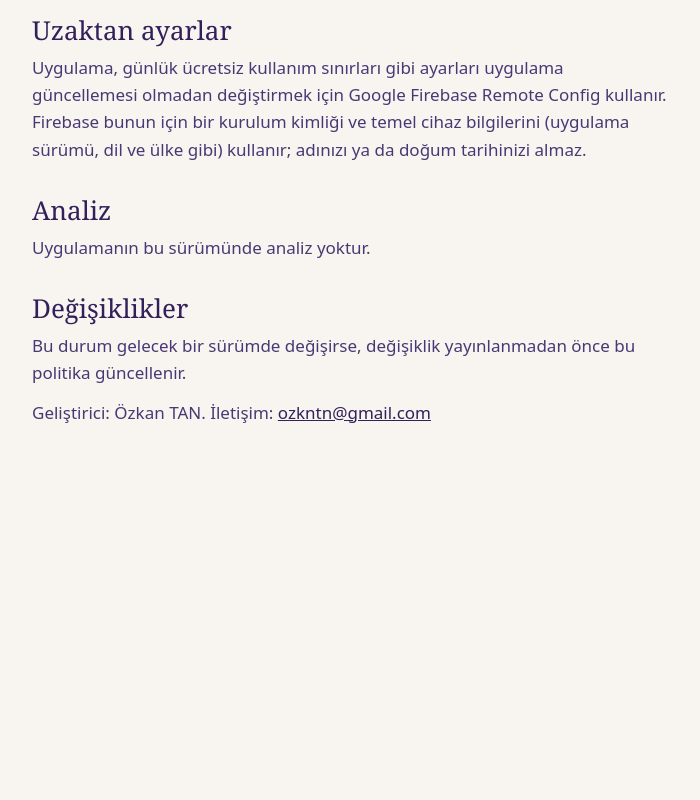
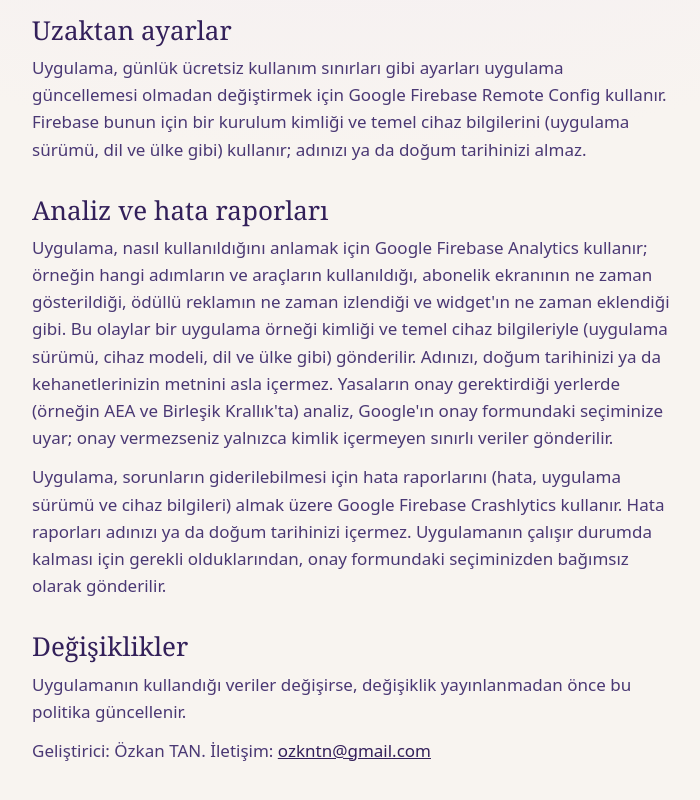
Before and after one commit to cpeakdot/cpeakdot.github.io, a plain HTML site: page luckwise/tr/privacy/index.html in a window 1280 px wide. Shown: the part 862-1662 px from the top of the page, without its empty margins (288-988 px from the left). Before the commit the page ends 1364 px from the top, so only its background shows below. Drawn offline with Linux system fonts and the light colour scheme.

Commit message:
Privacy: analytics and crash reports

```diff
--- a/luckwise/tr/privacy/index.html
+++ b/luckwise/tr/privacy/index.html
@@ -23,11 +23,12 @@
 <h2>Uzaktan ayarlar</h2>
 <p>Uygulama, günlük ücretsiz kullanım sınırları gibi ayarları uygulama güncellemesi olmadan değiştirmek için Google Firebase Remote Config kullanır. Firebase bunun için bir kurulum kimliği ve temel cihaz bilgilerini (uygulama sürümü, dil ve ülke gibi) kullanır; adınızı ya da doğum tarihinizi almaz.</p>
 
-<h2>Analiz</h2>
-<p>Uygulamanın bu sürümünde analiz yoktur.</p>
+<h2>Analiz ve hata raporları</h2>
+<p>Uygulama, nasıl kullanıldığını anlamak için Google Firebase Analytics kullanır; örneğin hangi adımların ve araçların kullanıldığı, abonelik ekranının ne zaman gösterildiği, ödüllü reklamın ne zaman izlendiği ve widget'ın ne zaman eklendiği gibi. Bu olaylar bir uygulama örneği kimliği ve temel cihaz bilgileriyle (uygulama sürümü, cihaz modeli, dil ve ülke gibi) gönderilir. Adınızı, doğum tarihinizi ya da kehanetlerinizin metnini asla içermez. Yasaların onay gerektirdiği yerlerde (örneğin AEA ve Birleşik Krallık'ta) analiz, Google'ın onay formundaki seçiminize uyar; onay vermezseniz yalnızca kimlik içermeyen sınırlı veriler gönderilir.</p>
+<p>Uygulama, sorunların giderilebilmesi için hata raporlarını (hata, uygulama sürümü ve cihaz bilgileri) almak üzere Google Firebase Crashlytics kullanır. Hata raporları adınızı ya da doğum tarihinizi içermez. Uygulamanın çalışır durumda kalması için gerekli olduklarından, onay formundaki seçiminizden bağımsız olarak gönderilir.</p>
 
 <h2>Değişiklikler</h2>
-<p>Bu durum gelecek bir sürümde değişirse, değişiklik yayınlanmadan önce bu politika güncellenir.</p>
+<p>Uygulamanın kullandığı veriler değişirse, değişiklik yayınlanmadan önce bu politika güncellenir.</p>
 
 <p>Geliştirici: Özkan TAN. İletişim: <a href="mailto:ozkntn@gmail.com">ozkntn@gmail.com</a></p>
 </main>
```
Also changed, not shown: luckwise/privacy/index.html (+4 -3 lines).
